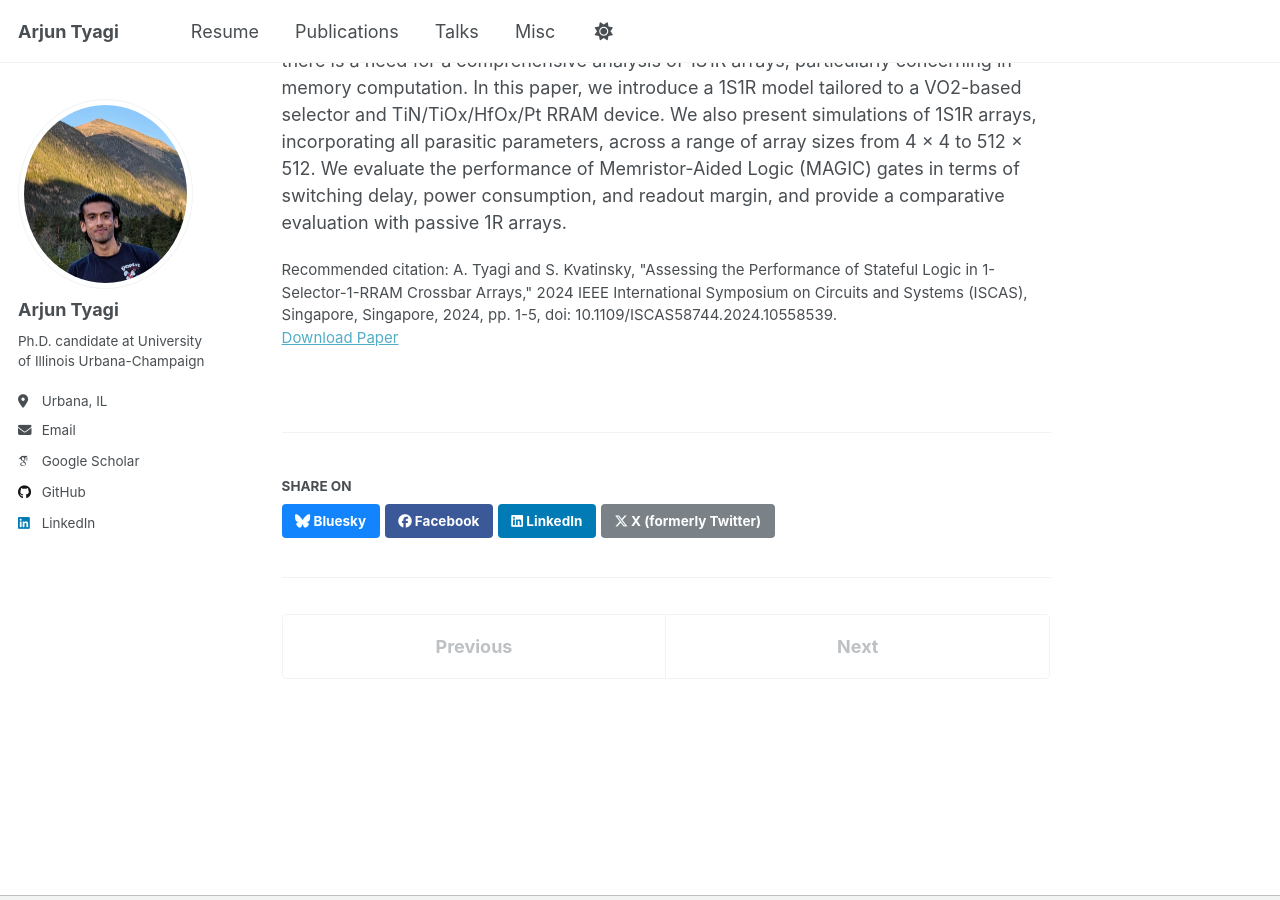
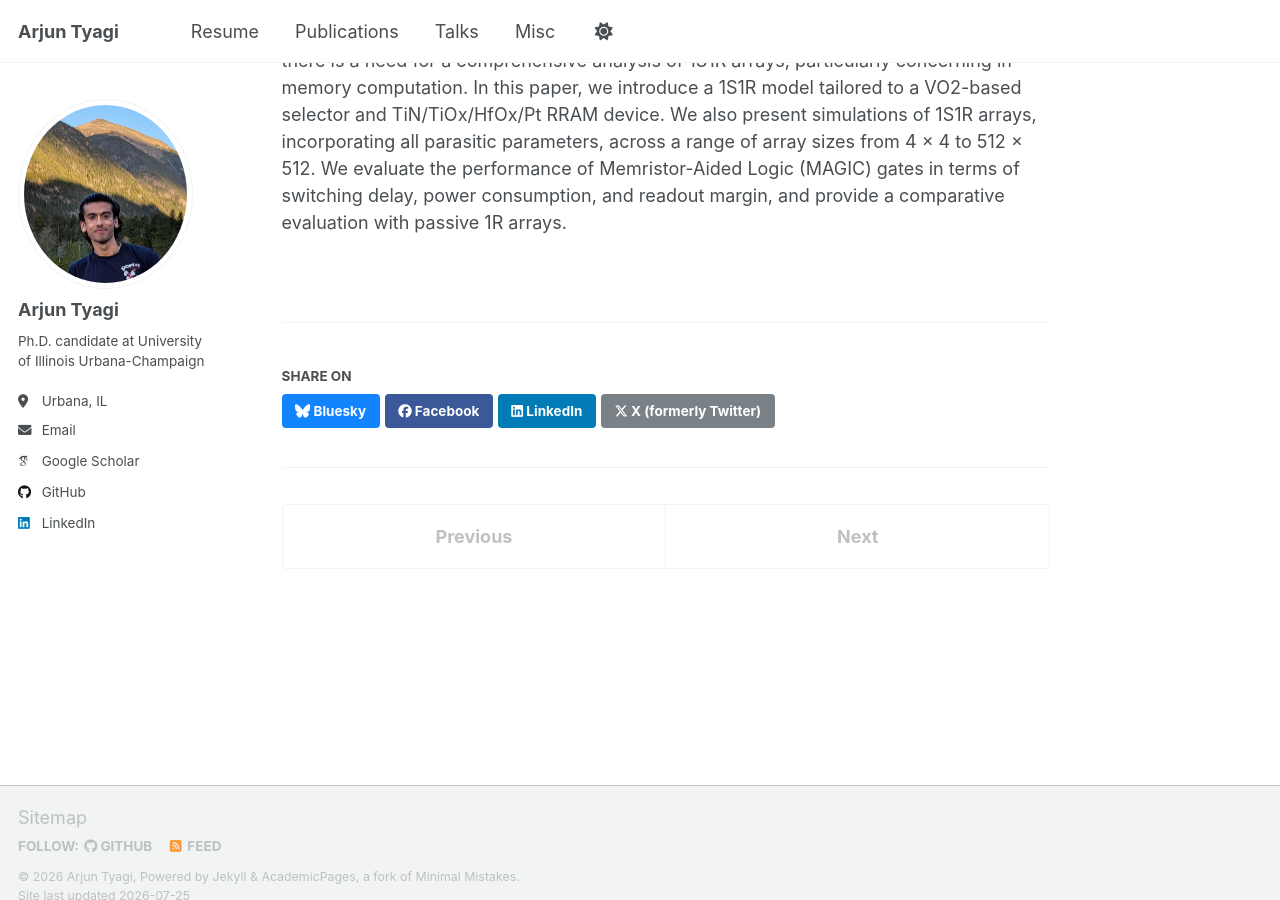
Before and after one commit to ArjunTyagi25/ArjunTyagi25.github.io, a Jekyll site: the page built from _publications/paper-01.md, in a window 1280 px wide and 900 px high, scrolled down 420 px. Built offline with Jekyll 4.4.1, drawn with Linux system fonts in a browser that asks for light colours; some web fonts are replaced; a script that is not in the unit is left out; part of the change alters nothing that is shown.

Commit message:
Remove recommended citation

```diff
--- a/_publications/paper-01.md
+++ b/_publications/paper-01.md
@@ -9,6 +9,6 @@ venue: '57<sup>th</sup> International Symposium on Circuits and Systems (ISCAS)'
 # slidesurl: 'http://academicpages.github.io/files/slides1.pdf'
 paperurl: /files/24iscas_1S1R_performance.pdf
 # bibtexurl: 'http://academicpages.github.io/files/bibtex1.bib'
-citation: 'A. Tyagi and S. Kvatinsky, "Assessing the Performance of Stateful Logic in 1-Selector-1-RRAM Crossbar Arrays," 2024 IEEE International Symposium on Circuits and Systems (ISCAS), Singapore, Singapore, 2024, pp. 1-5, doi: 10.1109/ISCAS58744.2024.10558539.'
+# citation: 'A. Tyagi and S. Kvatinsky, "Assessing the Performance of Stateful Logic in 1-Selector-1-RRAM Crossbar Arrays," 2024 IEEE International Symposium on Circuits and Systems (ISCAS), Singapore, Singapore, 2024, pp. 1-5, doi: 10.1109/ISCAS58744.2024.10558539.'
 ---
 Resistive Random Access Memory (RRAM) crossbar arrays are an attractive memory structure for emerging nonvolatile memory due to their high density and excellent scalability. Their ability to perform logic operations using RRAM devices makes them a critical component in non-von Neumann processing-in-memory architectures. Passive RRAM crossbar arrays (1-RRAM or 1R), however, suffer from a major issue of sneak path currents, leading to a lower readout margin and increasing write failures. To address this challenge, active RRAM arrays have been proposed, which incorporate a selector device in each memory cell (termed 1-selector-1-RRAM or 1S1R). The selector eliminates currents from unselected cells and therefore effectively mitigates the sneak path phenomenon. Yet, there is a need for a comprehensive analysis of 1S1R arrays, particularly concerning in-memory computation. In this paper, we introduce a 1S1R model tailored to a VO2-based selector and TiN/TiOx/HfOx/Pt RRAM device. We also present simulations of 1S1R arrays, incorporating all parasitic parameters, across a range of array sizes from 4 × 4 to 512 × 512. We evaluate the performance of Memristor-Aided Logic (MAGIC) gates in terms of switching delay, power consumption, and readout margin, and provide a comparative evaluation with passive 1R arrays.
```
